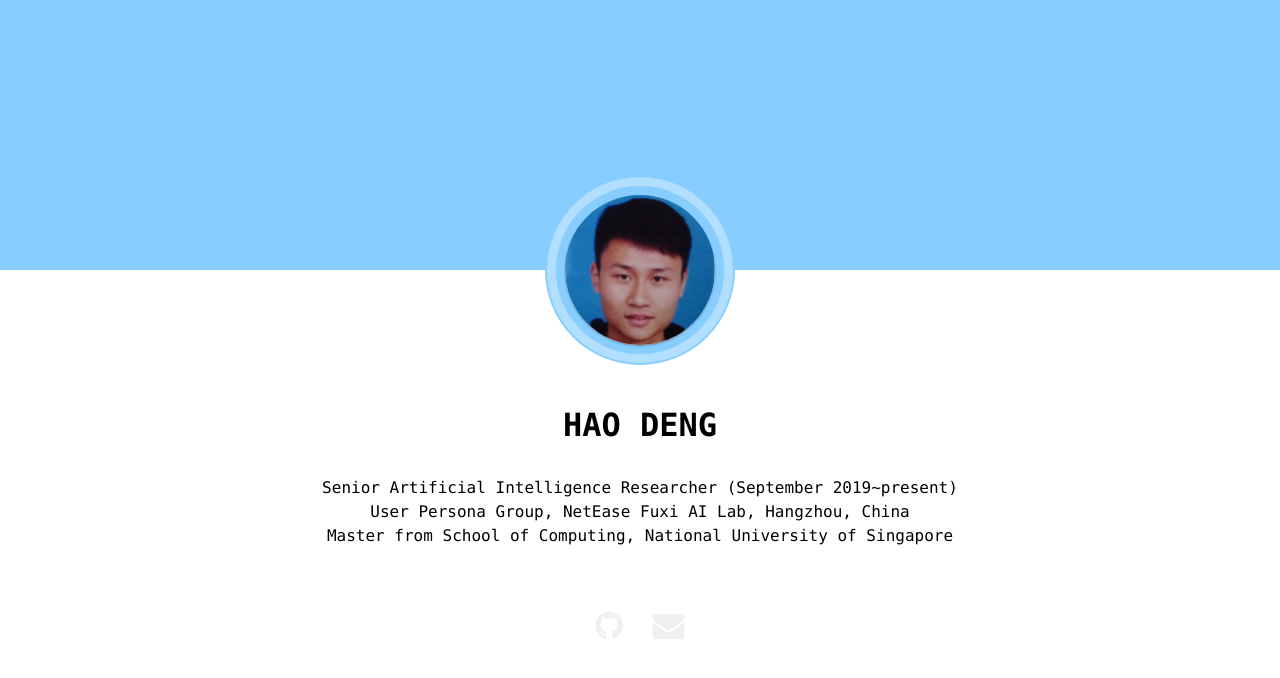
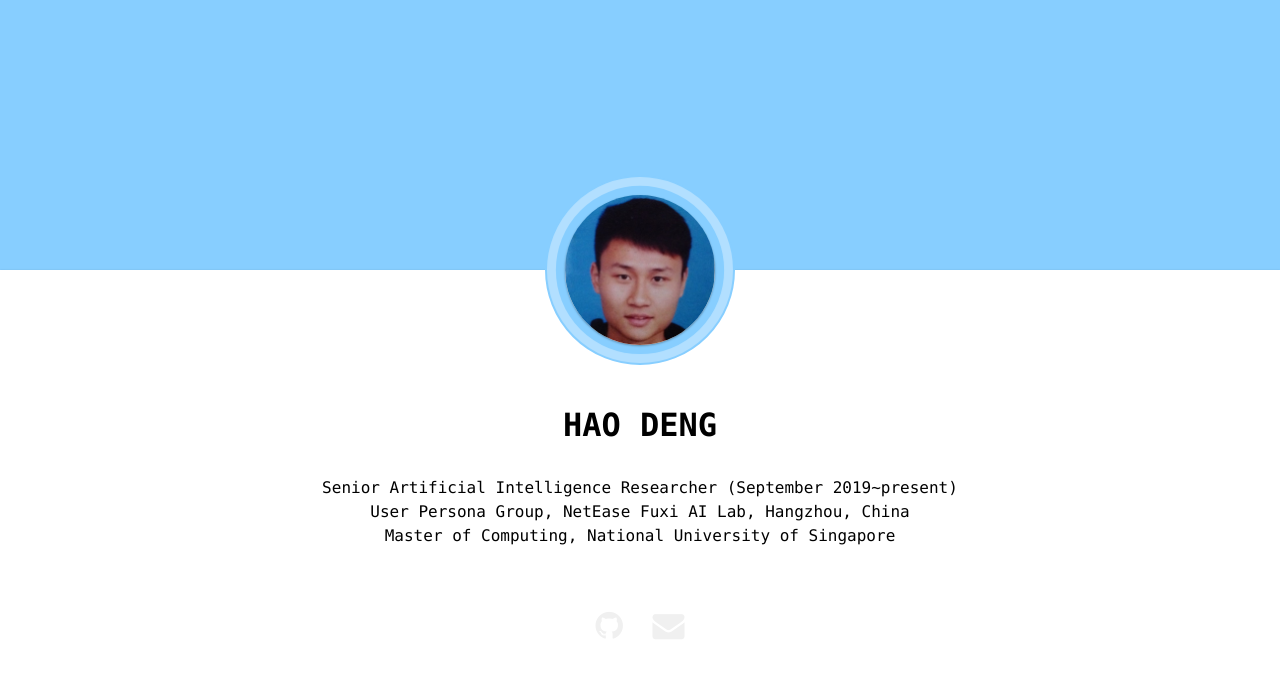
Before and after one commit to Wwwwei/Wwwwei.github.io, a Jekyll site: the page built from index.md, in a window 1280 px wide. Shown: the top 678 px of the page. Built offline with Jekyll 4.4.1, drawn with Linux system fonts in a browser that asks for light colours.

Commit message:
*) fix cv

```diff
--- a/_config.yml
+++ b/_config.yml
@@ -16,7 +16,7 @@ defaults:
 
 title: Will HAO's blog
 name: HAO DENG
-description: Senior Artificial Intelligence Researcher (September 2019~present)<br>User Persona Group, NetEase Fuxi AI Lab, Hangzhou, China<br>Master from School of Computing, National University of Singapore
+description: Senior Artificial Intelligence Researcher (September 2019~present)<br>User Persona Group, NetEase Fuxi AI Lab, Hangzhou, China<br>Master of Computing, National University of Singapore
 url: https://github.com/willSai
 
 show_excerpt: true
```
